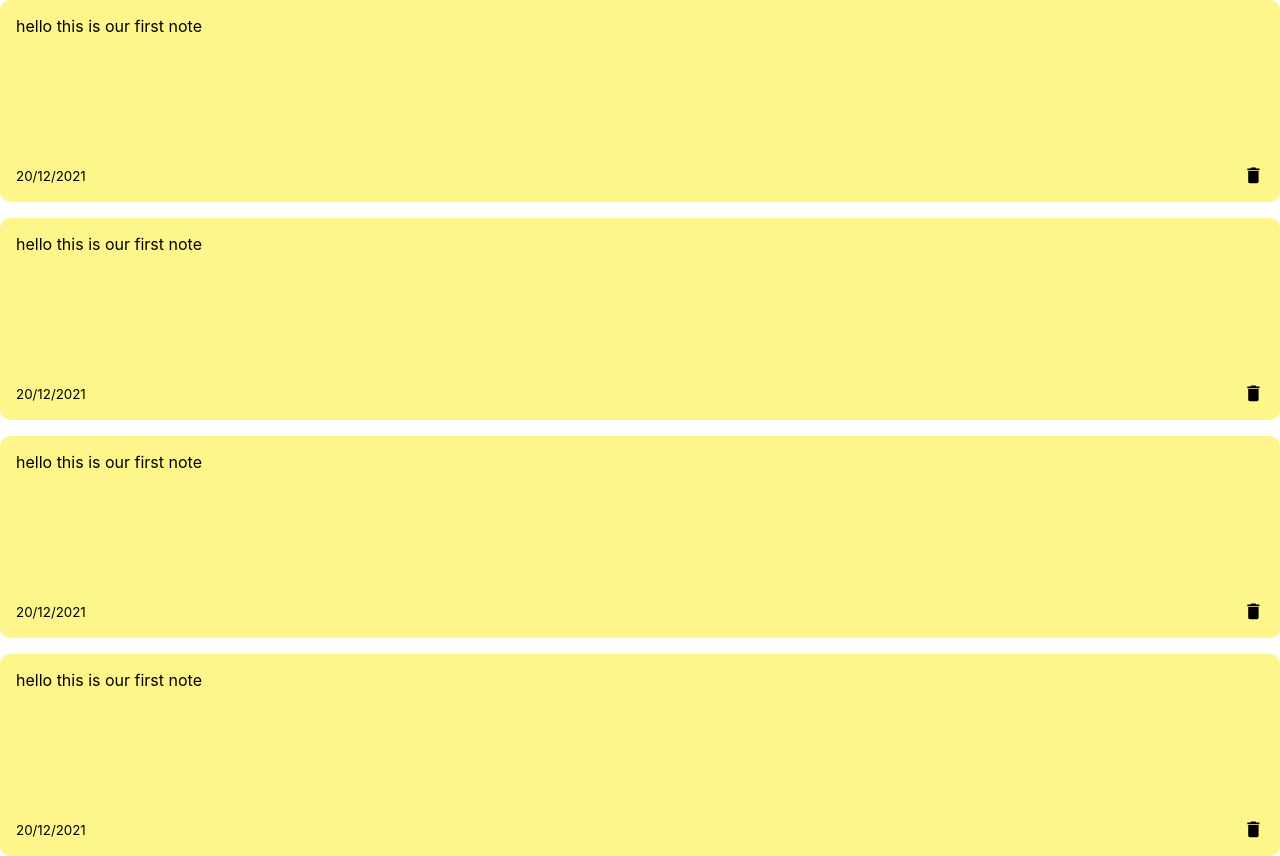
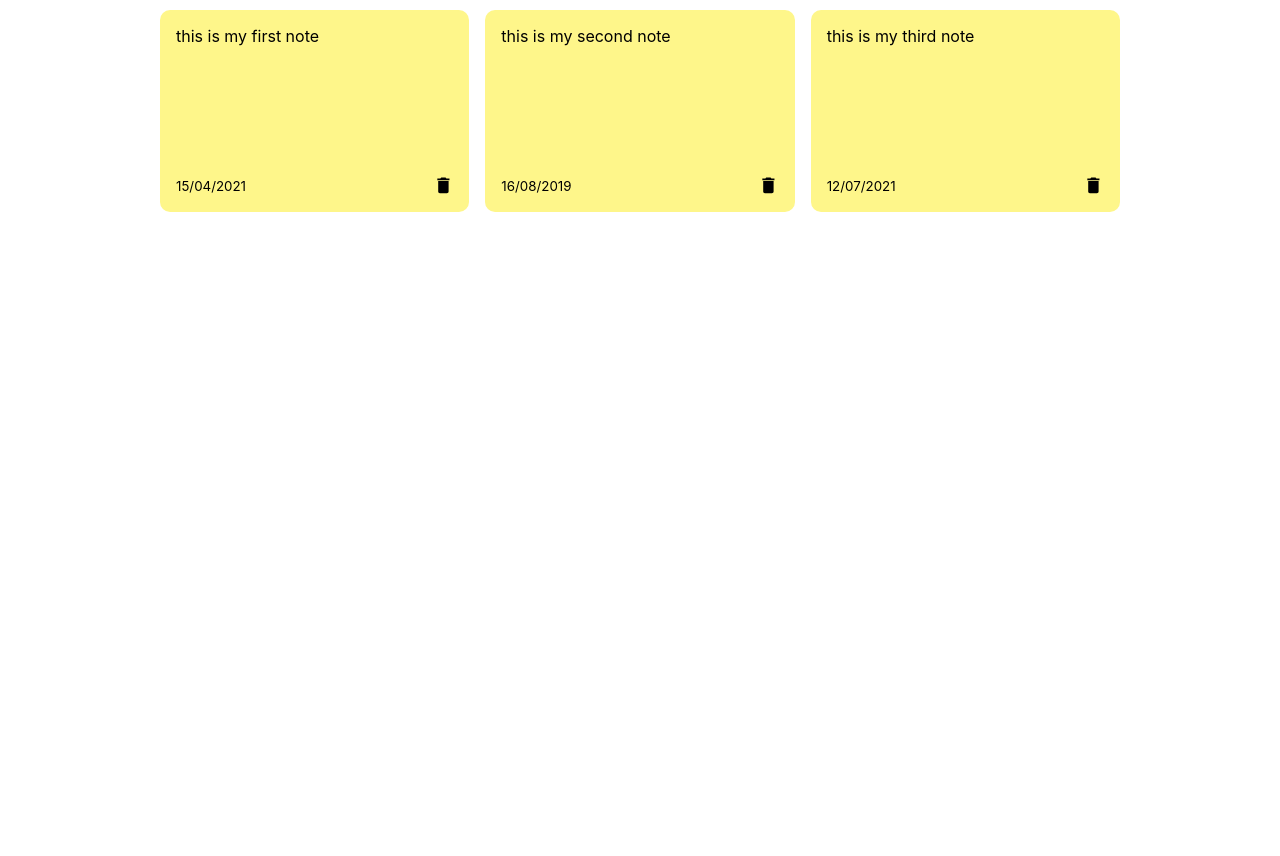
Before and after one commit to hamzazaka/crypto-react, a React (Create React App) app in the folder notes2-app/: page / in a window 1280 px wide. After the commit the page ends 800 px from the top, so only its background shows below. Built offline with nearby package versions, Linux system fonts and the light colour scheme.

Commit message:
rendering the data in notes

```diff
--- a/notes2-app/package.json
+++ b/notes2-app/package.json
@@ -6,6 +6,7 @@
     "@testing-library/jest-dom": "^5.11.4",
     "@testing-library/react": "^11.1.0",
     "@testing-library/user-event": "^12.1.10",
+    "nanoid": "^3.1.30",
     "react": "^17.0.2",
     "react-dom": "^17.0.2",
     "react-scripts": "4.0.3",
--- a/notes2-app/src/App.css
+++ b/notes2-app/src/App.css
@@ -16,8 +16,16 @@
 
 }
 
+.container{
+  max-width: 960px;
+  margin-right: auto;
+  margin-left: auto;
+
+}
+
  .notes-list{
+   margin-top: 10px;
    display: grid;
    grid-gap: 1rem;
-   grid-template-columns: repeat(auto-fit,1fr);
+   grid-template-columns: repeat(auto-fit,minmax(250px,1fr));
  }
--- a/notes2-app/src/App.js
+++ b/notes2-app/src/App.js
@@ -1,11 +1,32 @@
 import logo from './logo.svg';
 import './App.css';
 import NotesList from './components/NotesList';
+import { useState } from 'react';
+import {nanoid} from 'nanoid'
 
 function App() {
+
+  const [notes,setNotes]=useState([
+    {
+      id:nanoid(),
+      text:'this is my first note',
+      date:'15/04/2021'
+    },
+    {
+      id:nanoid(),
+      text:'this is my second note',
+      date:'16/08/2019'
+    },
+    {
+      id:nanoid(),
+      text:'this is my third note',
+      date:'12/07/2021'
+    },
+  ]);
+
   return (
     <div className="container">
-      <NotesList/>
+      <NotesList notes={notes}/>
     </div>
   );
 }
--- a/notes2-app/src/components/Note.js
+++ b/notes2-app/src/components/Note.js
@@ -2,12 +2,12 @@ import React from 'react'
 import { MdDelete } from 'react-icons/md';
 
 
-export default function Note() {
+export default function Note({id,text,date}) {
     return (
         <div className='note'>
-            <span>hello this is our first note</span>
+            <span>{text}</span>
             <div className="note-footer">
-                <small>20/12/2021</small>
+                <small>{date}</small>
                 <MdDelete className='delete-icon' size='1.3rem'/>
             </div>
         </div>
--- a/notes2-app/src/components/NotesList.js
+++ b/notes2-app/src/components/NotesList.js
@@ -2,14 +2,11 @@ import React from 'react'
 import { MdDelete } from 'react-icons/md';
 import Note from './Note';
 
-export default function NotesList() {
+export default function NotesList({notes}) {
     return (
         <div className='notes-list'>
-            <Note/>
-            <Note/>
-            <Note/>
-            <Note/>
-
+        {notes.map(note=>
+        <Note id={note.id} text={note.text} date={note.date}/>)}
 
         </div>
     )
```
Also changed, not shown: 2 other files (tests, documents, lock files or other folders).
